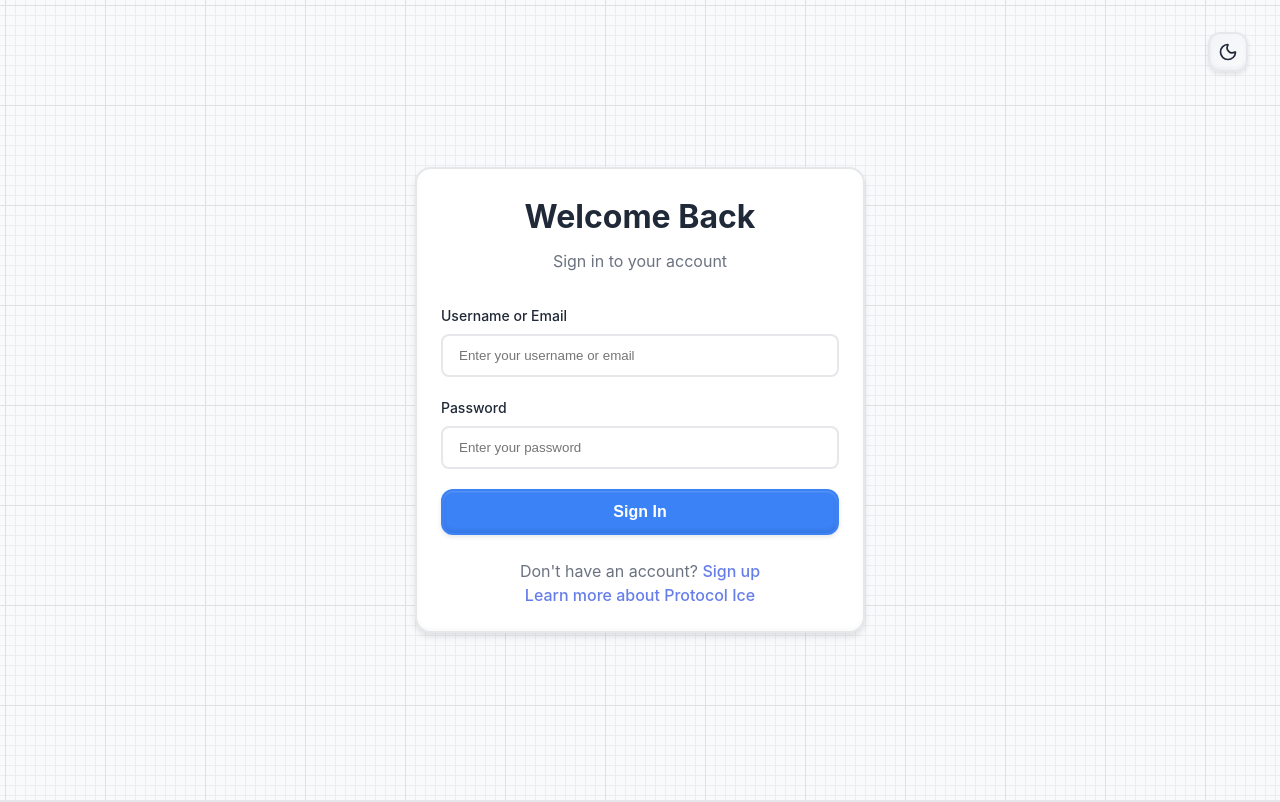
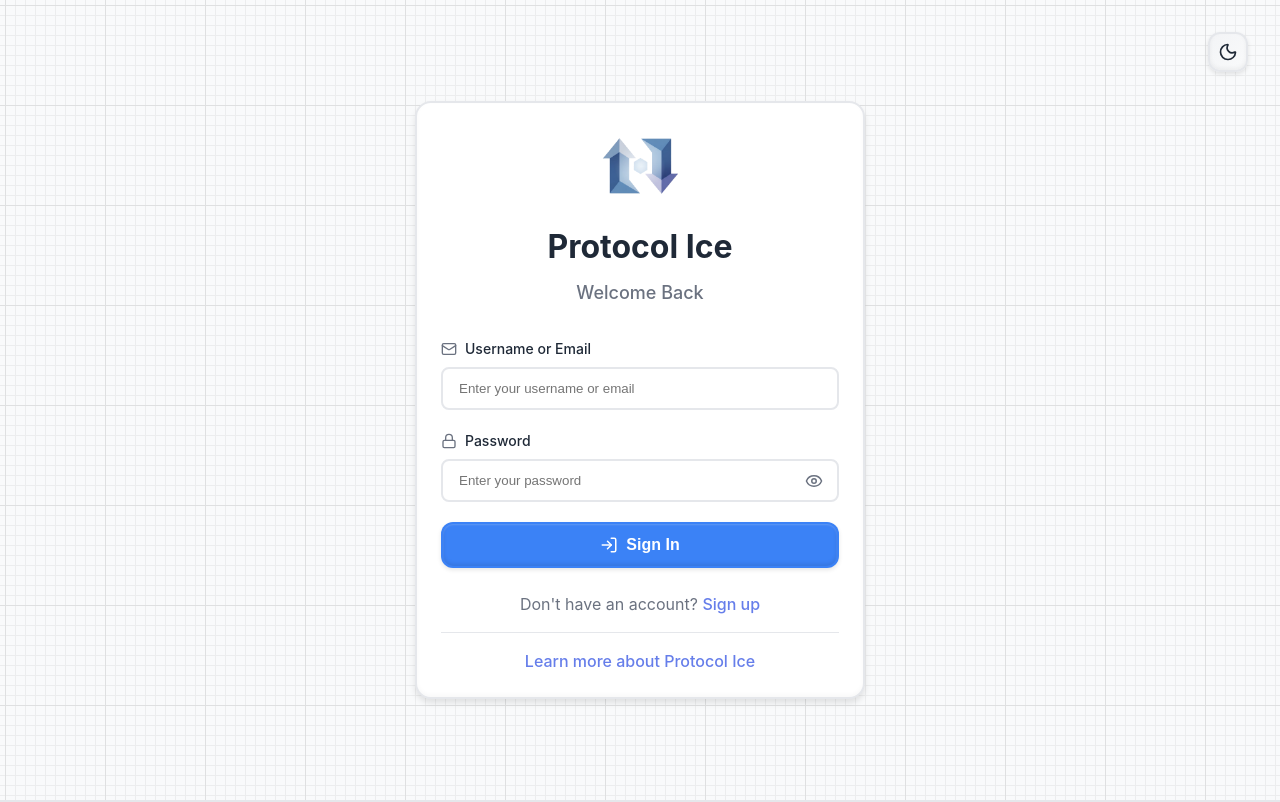
Before and after one commit to IkedaLab-Daniel/protocol-ice, a React (Vite) app in the folder client/: page /login in a window 1280 px wide. Shown: the top 802 px of the page. Built offline with nearby package versions, Linux system fonts and the light colour scheme; no server answers.

Commit message:
feat: enhance Input component with password toggle and icon support, update About page with sticky CTA, and improve Dashboard navigation buttons

```diff
--- a/client/src/components/Footer/Footer.css
+++ b/client/src/components/Footer/Footer.css
@@ -3,6 +3,8 @@
   border-top: 2px solid var(--border-color);
   padding: 2rem 1rem;
   margin-top: auto;
+  position: relative;
+  z-index: 50;
   box-shadow:
     0 -4px 6px var(--shadow-color-sm),
     inset 0 1px 2px rgba(255, 255, 255, 0.05);
--- a/client/src/components/Input/Input.css
+++ b/client/src/components/Input/Input.css
@@ -12,6 +12,21 @@
   font-size: 0.875rem;
   font-weight: 500;
   color: var(--text-primary);
+  display: flex;
+  align-items: center;
+  gap: 0.5rem;
+}
+
+.input-label-icon {
+  display: flex;
+  align-items: center;
+  color: var(--text-secondary);
+}
+
+.input-wrapper {
+  position: relative;
+  display: flex;
+  align-items: center;
 }
 
 .input {
@@ -21,6 +36,7 @@
   color: var(--text-primary);
   border-radius: 8px;
   transition: all 0.2s ease;
+  width: 100%;
 }
 
 .input:focus {
@@ -38,3 +54,25 @@
     font-size: 0.875rem;
     color: #dc3545;
 }
+
+.input-toggle-password {
+  position: absolute;
+  right: 0.75rem;
+  background: none;
+  border: none;
+  color: var(--text-secondary);
+  cursor: pointer;
+  display: flex;
+  align-items: center;
+  padding: 0.25rem;
+  transition: color 0.2s ease;
+}
+
+.input-toggle-password:hover {
+  color: var(--text-primary);
+}
+
+.input-toggle-password:focus {
+  outline: none;
+  color: #667eea;
+}
--- a/client/src/components/Input/Input.tsx
+++ b/client/src/components/Input/Input.tsx
@@ -1,14 +1,20 @@
-import { type InputHTMLAttributes, forwardRef } from 'react';
+import { type InputHTMLAttributes, forwardRef, useState, type ReactNode } from 'react';
+import { Eye, EyeOff } from 'lucide-react';
 import './Input.css';
 
 interface InputProps extends InputHTMLAttributes<HTMLInputElement> {
   label?: string;
   error?: string;
   fullWidth?: boolean;
+  icon?: ReactNode;
 }
 
 const Input = forwardRef<HTMLInputElement, InputProps>(
-  ({ label, error, fullWidth = false, className = '', ...props }, ref) => {
+  ({ label, error, fullWidth = false, className = '', icon, type, ...props }, ref) => {
+    const [showPassword, setShowPassword] = useState(false);
+    const isPassword = type === 'password';
+    const inputType = isPassword && showPassword ? 'text' : type;
+
     const containerClasses = ['input-container', fullWidth && 'input-full-width']
       .filter(Boolean)
       .join(' ');
@@ -19,8 +25,25 @@ const Input = forwardRef<HTMLInputElement, InputProps>(
 
     return (
       <div className={containerClasses}>
-        {label && <label className="input-label">{label}</label>}
-        <input ref={ref} className={inputClasses} {...props} />
+        {label && (
+          <label className="input-label">
+            {icon && <span className="input-label-icon">{icon}</span>}
+            {label}
+          </label>
+        )}
+        <div className="input-wrapper">
+          <input ref={ref} type={inputType} className={inputClasses} {...props} />
+          {isPassword && (
+            <button
+              type="button"
+              className="input-toggle-password"
+              onClick={() => setShowPassword(!showPassword)}
+              aria-label={showPassword ? 'Hide password' : 'Show password'}
+            >
+              {showPassword ? <EyeOff size={18} /> : <Eye size={18} />}
+            </button>
+          )}
+        </div>
         {error && <span className="input-error-message">{error}</span>}
       </div>
     );
--- a/client/src/pages/Auth/Auth.css
+++ b/client/src/pages/Auth/Auth.css
@@ -26,11 +26,38 @@
   margin-bottom: 2rem;
 }
 
+.auth-logo {
+  display: flex;
+  justify-content: center;
+  margin-bottom: 1rem;
+}
+
+.auth-logo img {
+  width: 5rem;
+  height: 5rem;
+  animation: logoFloat 3s ease-in-out infinite;
+}
+
+@keyframes logoFloat {
+  0%, 100% {
+    transform: translateY(0);
+  }
+  50% {
+    transform: translateY(-8px);
+  }
+}
+
 .auth-header h1 {
   font-size: 2rem;
   font-weight: 700;
   color: var(--text-primary);
   margin-bottom: 0.5rem;
+}
+
+.auth-subtitle {
+  font-size: 1.125rem;
+  color: var(--text-secondary);
+  font-weight: 500;
 }
 
 .auth-header p {
@@ -57,6 +84,13 @@
 
 .auth-link:hover {
   color: #764ba2;
+}
+
+.auth-learn-more {
+  margin-top: 1rem;
+  padding-top: 1rem;
+  border-top: 1px solid var(--border-color);
+  text-align: center;
 }
 
 .error-banner {
--- a/client/src/pages/Auth/Login.tsx
+++ b/client/src/pages/Auth/Login.tsx
@@ -1,5 +1,6 @@
 import { useState, type FormEvent } from 'react';
 import { Link, useNavigate } from 'react-router-dom';
+import { LogIn, Mail, Lock } from 'lucide-react';
 import { useAuth } from '../../context/AuthContext';
 import Input from '../../components/Input/Input';
 import Button from '../../components/Button/Button';
@@ -59,8 +60,11 @@ const Login = () => {
       </div>
       <Card className="auth-card">
         <div className="auth-header">
-          <h1>Welcome Back</h1>
-          <p>Sign in to your account</p>
+          <div className="auth-logo">
+            <img src="/protocol-ice.png" alt="Protocol Ice" />
+          </div>
+          <h1>Protocol Ice</h1>
+          <p className="auth-subtitle">Welcome Back</p>
         </div>
 
         <form onSubmit={handleSubmit} className="auth-form">
@@ -75,6 +79,7 @@ const Login = () => {
               setFormData({ ...formData, username_email: e.target.value })
             }
             error={errors.username_email}
+            icon={<Mail size={16} />}
             fullWidth
           />
 
@@ -87,10 +92,12 @@ const Login = () => {
               setFormData({ ...formData, password: e.target.value })
             }
             error={errors.password}
+            icon={<Lock size={16} />}
             fullWidth
           />
 
           <Button type="submit" fullWidth loading={loading}>
+            <LogIn size={18} />
             Sign In
           </Button>
         </form>
@@ -102,11 +109,11 @@ const Login = () => {
               Sign up
             </Link>
           </p>
-          <p>
-            <Link to="/about" className="auth-link">
-              Learn more about Protocol Ice
-            </Link>
-          </p>
+        </div>
+        <div className="auth-learn-more">
+          <Link to="/about" className="auth-link">
+            Learn more about Protocol Ice
+          </Link>
         </div>
       </Card>
     </div>
--- a/client/src/pages/Auth/Register.tsx
+++ b/client/src/pages/Auth/Register.tsx
@@ -1,5 +1,6 @@
 import './Auth.css'
 import { Link, useNavigate } from "react-router-dom";
+import { UserPlus, User, Mail, Lock, LockKeyhole } from 'lucide-react';
 import { useAuth } from "../../context/AuthContext";
 import { useState, type FormEvent } from "react";
 import { isValidEmail, isValidPassword, isValidUsername } from "../../utils/helpers";
@@ -87,8 +88,11 @@ const Register = () => {
       </div>
       <Card className="auth-card">
         <div className="auth-header">
-          <h1>Create Account</h1>
-          <p>Sign up to get started</p>
+          <div className="auth-logo">
+            <img src="/protocol-ice.png" alt="Protocol Ice" />
+          </div>
+          <h1>Protocol Ice</h1>
+          <p className="auth-subtitle">Create Account</p>
         </div>
 
         <form onSubmit={handleSubmit} className="auth-form" noValidate>
@@ -103,6 +107,7 @@ const Register = () => {
               setFormData({ ...formData, username: e.target.value })
             }
             error={errors.username}
+            icon={<User size={16} />}
             fullWidth
           />
 
@@ -115,6 +120,7 @@ const Register = () => {
               setFormData({ ...formData, email: e.target.value })
             }
             error={errors.email}
+            icon={<Mail size={16} />}
             fullWidth
           />
 
@@ -127,6 +133,7 @@ const Register = () => {
               setFormData({ ...formData, password: e.target.value })
             }
             error={errors.password}
+            icon={<Lock size={16} />}
             fullWidth
           />
 
@@ -139,10 +146,12 @@ const Register = () => {
               setFormData({ ...formData, confirmPassword: e.target.value })
             }
             error={errors.confirmPassword}
+            icon={<LockKeyhole size={16} />}
             fullWidth
           />
 
           <Button type="submit" fullWidth loading={loading}>
+            <UserPlus size={18} />
             Sign Up
           </Button>
         </form>
@@ -154,11 +163,11 @@ const Register = () => {
               Sign In
             </Link>
           </p>
-          <p>
-            <Link to="/about" className="auth-link">
-              Learn more about Protocol Ice
-            </Link>
-          </p>
+        </div>
+        <div className="auth-learn-more">
+          <Link to="/about" className="auth-link">
+            Learn more about Protocol Ice
+          </Link>
         </div>
       </Card>
     </div>
--- a/client/src/pages/Dashboard/Dashboard.tsx
+++ b/client/src/pages/Dashboard/Dashboard.tsx
@@ -141,22 +141,22 @@ const Dashboard = () => {
           <Button
             variant="secondary"
             onClick={() => {
+              navigate('/stats');
+              setShowMobileMenu(false);
+            }}
+          >
+            <BarChart3 size={18} />
+            View Stats
+          </Button>
+          <Button
+            variant="secondary"
+            onClick={() => {
               navigate('/about');
               setShowMobileMenu(false);
             }}
           >
             <Info size={18} />
             About
-          </Button>
-          <Button
-            variant="secondary"
-            onClick={() => {
-              navigate('/stats');
-              setShowMobileMenu(false);
-            }}
-          >
-            <BarChart3 size={18} />
-            View Stats
           </Button>
           <Button
             variant="danger"
--- a/client/src/pages/Stats/Stats.css
+++ b/client/src/pages/Stats/Stats.css
@@ -356,11 +356,31 @@
 @media (max-width: 768px) {
   .stats-container {
     padding: 1rem;
+    padding-bottom: 6rem;
   }
 
   .stats-header {
     flex-direction: column;
     align-items: flex-start;
+    margin-bottom: 1rem;
+  }
+
+  .stats-header > div:first-child {
+    width: 100%;
+  }
+
+  .stats-header-actions{
+    position: fixed;
+    bottom: 1rem;
+    left: 1rem;
+    right: 1rem;
+    z-index: 100;
+    background: var(--bg-primary);
+    padding: 0.75rem;
+    border-radius: 16px;
+    border: 2px solid var(--border-color);
+    box-shadow: 0 -4px 12px var(--shadow-color-md);
+    justify-content: center;
   }
 
   .period-selector {
--- a/client/src/pages/Stats/Stats.tsx
+++ b/client/src/pages/Stats/Stats.tsx
@@ -56,7 +56,7 @@ const Stats = () => {
           </Button>
           <Button variant="secondary" onClick={() => navigate('/dashboard')}>
             <Home size={18} />
-            Back to Dashboard
+            Dashboard
           </Button>
         </div>
       </div>
```
Also changed, not shown: client/src/pages/About/About.css (+32 -27 lines), client/src/pages/About/About.tsx (+14 -19 lines).
